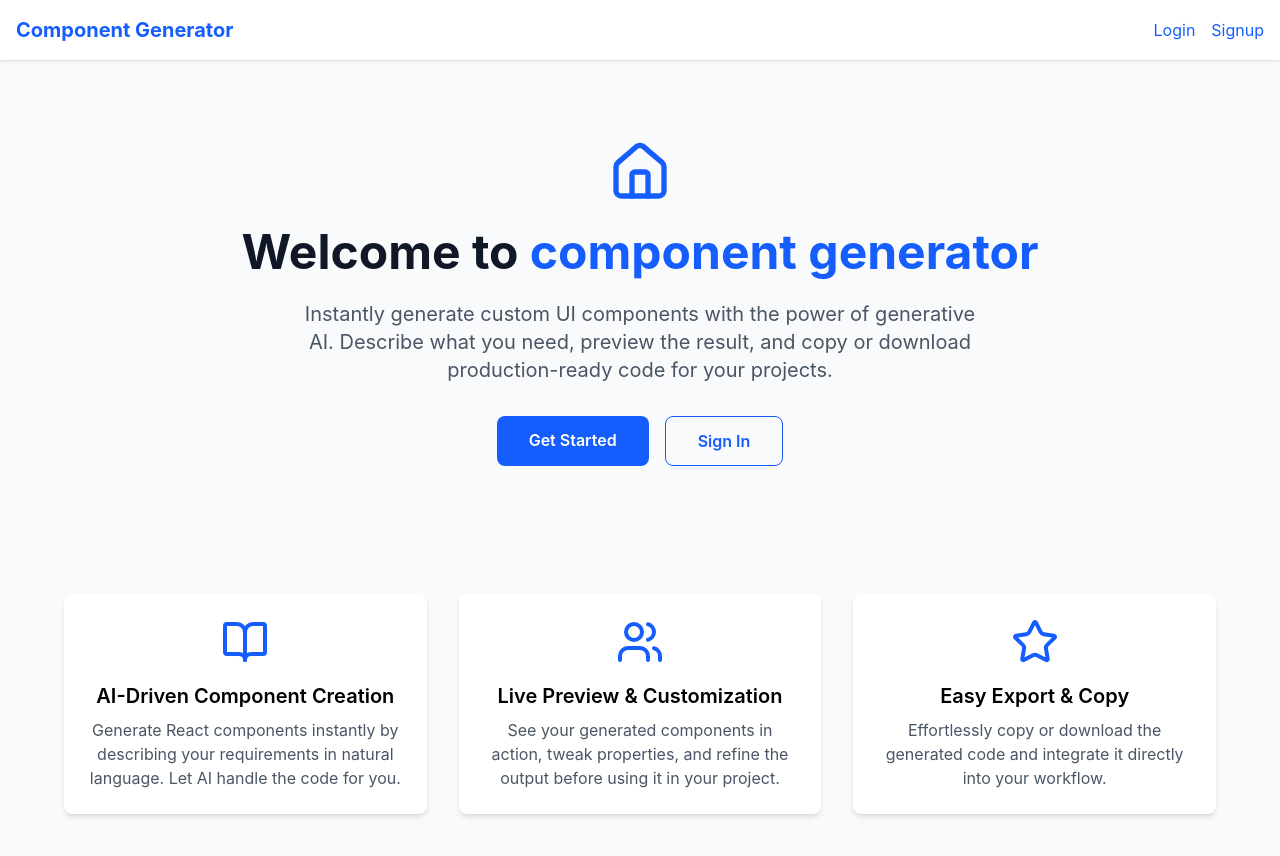
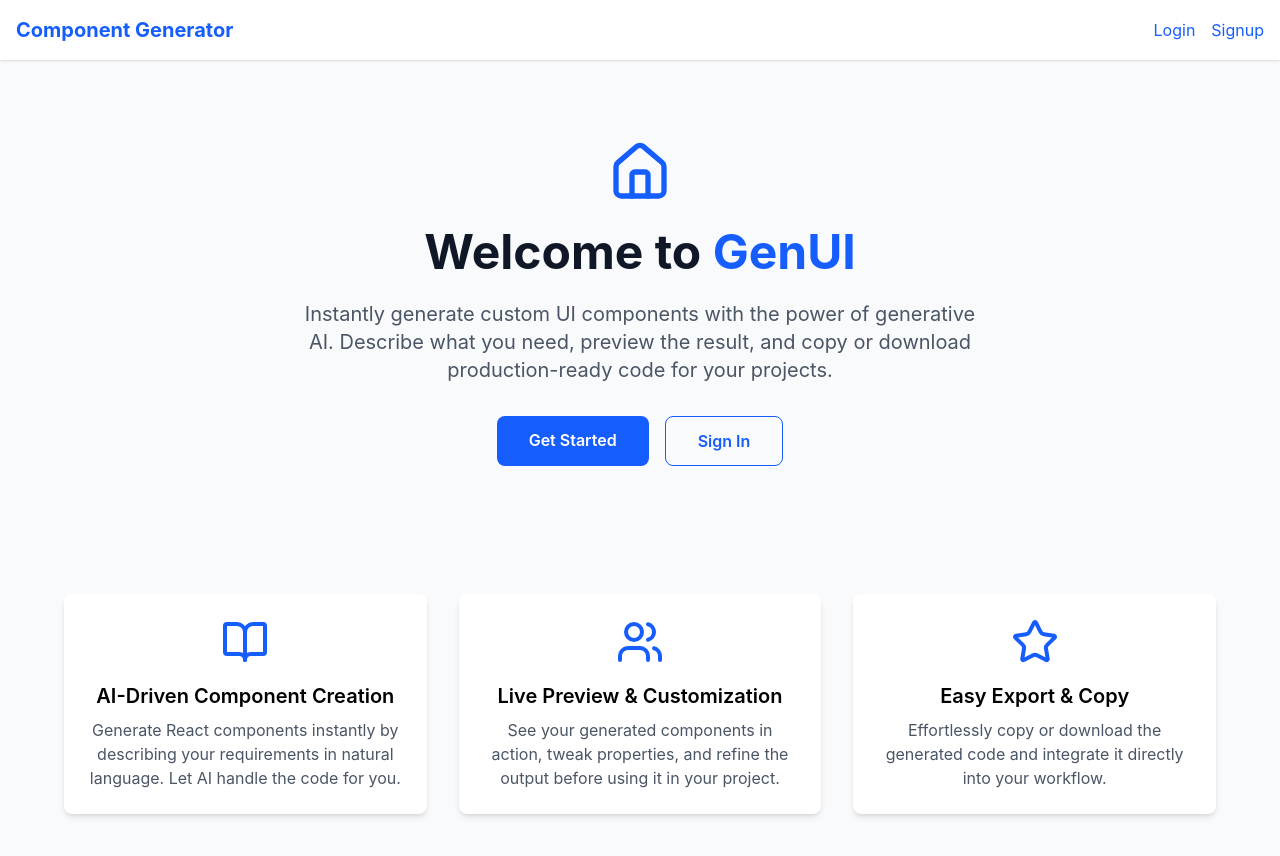
Before and after one commit to RounitSingh/component-generator, a React (Vite) app: page / in a window 1280 px wide. Shown: the top 856 px of the page. Built offline with nearby package versions, Linux system fonts and the light colour scheme; no server answers.

Commit message:
changed the name of application

```diff
--- a/src/pages/ChatbotAIEditor.jsx
+++ b/src/pages/ChatbotAIEditor.jsx
@@ -221,7 +221,7 @@
                     <span className="rounded-lg bg-blue-500 p-2">
                     <StarsIcon className='h-5 w-5 text-blue-50'/>
                     </span>
-                    AI Chatbot
+                    GenUi
                 </h2>
                 <div className="flex items-center gap-4">
                     {code.jsx && code.css && (
--- a/src/pages/Home.jsx
+++ b/src/pages/Home.jsx
@@ -10,7 +10,7 @@ const Home = () => {
           <HomeIcon className="w-16 h-16 text-blue-600" />
         </div>
         <h1 className="text-5xl font-bold text-gray-900 mb-6">
-          Welcome to <span className="text-blue-600">component generator</span>
+          Welcome to <span className="text-blue-600">GenUI</span>
         </h1>
         <p className="text-xl text-gray-600 mb-8 max-w-2xl mx-auto">
           Instantly generate custom UI components with the power of generative AI. Describe what you need, preview the result, and copy or download production-ready code for your projects.
```
